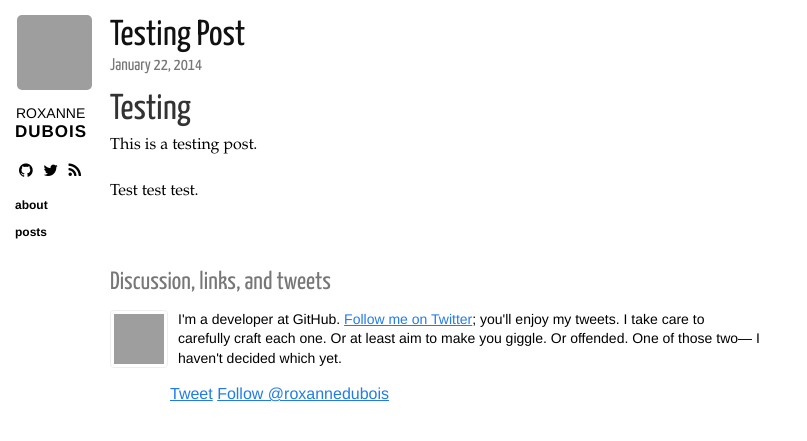
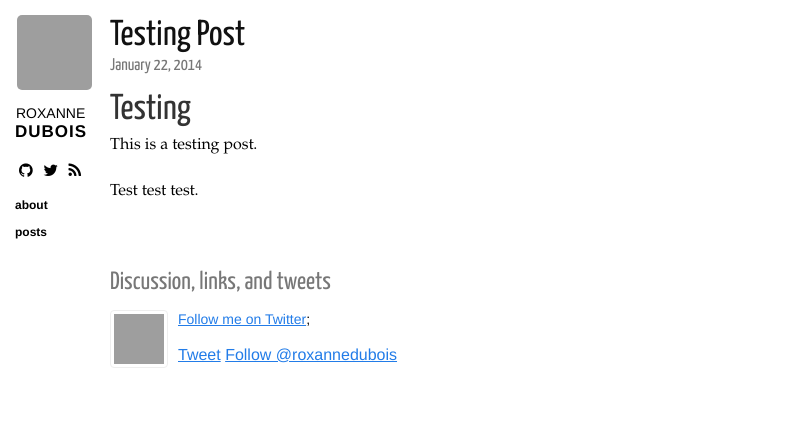
Before and after one commit to roxdubois/roxdubois.github.io, a Jekyll site: the page built from _posts/2014-01-22-Test-Post.md, in a window 1280 px wide. Shown: the top 441 px of the page, without its empty margins (0-807 px from the left). Built offline with Jekyll 4.4.1, drawn with Linux system fonts in a browser that asks for light colours; nearby versions of some CDN libraries; Markdown is read by kramdown in place of the engine named in the settings; comment, search, counter and statistics services are not loaded; grey boxes are pictures that could not be loaded.

Commit message:
Update post.html

```diff
--- a/_layouts/post.html
+++ b/_layouts/post.html
@@ -22,9 +22,8 @@
       </a>
 
       <p>
-        I'm a developer at GitHub. <a href="https://twitter.com/{{ site.twitter }}" target="_blank">Follow me on Twitter</a>;
-        you'll enjoy my tweets. I take care to carefully craft each one. Or at least aim to make
-        you giggle. Or offended. One of those two&mdash; I haven't decided which yet.
+        <a href="https://twitter.com/{{ site.twitter }}" target="_blank">Follow me on Twitter</a>;
+
       </p>
 
       <a href="http://twitter.com/share" class="twitter-share-button" data-count="none" data-via="{{ site.twitter }}">Tweet</a>
```
